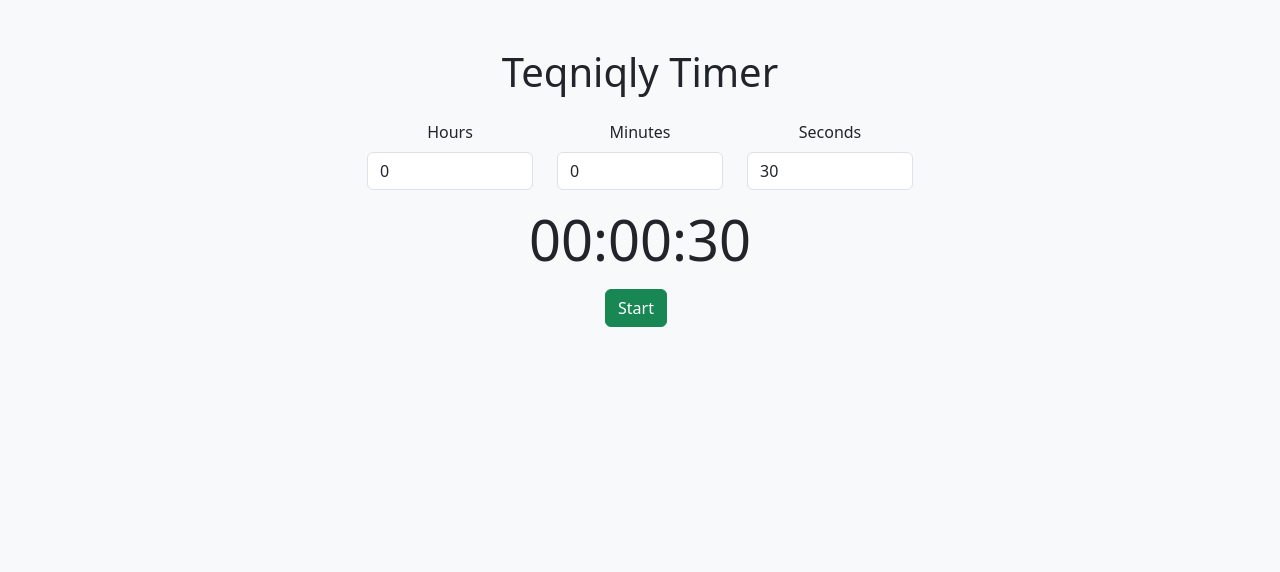
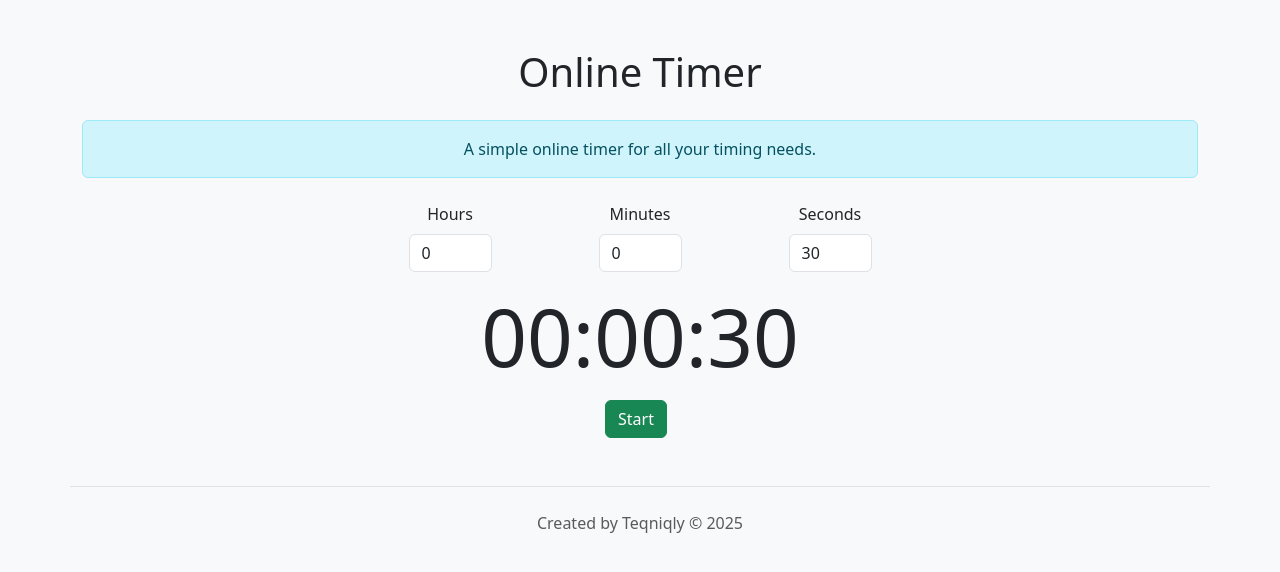
Before and after one commit to farooq-teqniqly/tq-timersite, a website with bundled scripts: page index.html in a window 1280 px wide. Built offline with nearby package versions, Linux system fonts and the light colour scheme.

Commit message:
feat: Header, footer, timer display enhancement (#2)
* feat: Added descriptive header.

* feat: Added descriptive footer.

* chore: Reduce input widths.

* feat: Mute timer text when timer ends.

---------

Co-authored-by: farooq-teqniqly <farooq@teqniqly.com>

```diff
--- a/index.html
+++ b/index.html
@@ -2,7 +2,7 @@
 <html lang="en">
   <head>
     <meta charset="UTF-8" />
-    <title>Modular Timer</title>
+    <title>Online Timer</title>
     <link
       href="https://cdn.jsdelivr.net/npm/bootstrap@5.3.2/dist/css/bootstrap.min.css"
       rel="stylesheet"
@@ -10,25 +10,49 @@
   </head>
   <body class="bg-light py-5">
     <div class="container text-center">
-      <h1 class="mb-4">Teqniqly Timer</h1>
+      <h1 class="mb-4">Online Timer</h1>
+      <div class="alert alert-info mb-4">
+        <p class="m-0">A simple online timer for all your timing needs.</p>
+      </div>
 
       <div class="row mb-3 justify-content-center">
         <div class="col-md-2">
           <label for="hoursInput" class="form-label">Hours</label>
-          <input type="number" class="form-control" id="hoursInput" value="0" min="0" max="5" />
+          <input
+            type="number"
+            class="form-control w-50 mx-auto"
+            id="hoursInput"
+            value="0"
+            min="0"
+            max="5"
+          />
         </div>
         <div class="col-md-2">
           <label for="minutesInput" class="form-label">Minutes</label>
-          <input type="number" class="form-control" id="minutesInput" value="0" min="0" max="59" />
+          <input
+            type="number"
+            class="form-control w-50 mx-auto"
+            id="minutesInput"
+            value="0"
+            min="0"
+            max="59"
+          />
         </div>
         <div class="col-md-2">
           <label for="secondsInput" class="form-label">Seconds</label>
-          <input type="number" class="form-control" id="secondsInput" value="30" min="0" max="59">
+          <input
+            type="number"
+            class="form-control w-50 mx-auto"
+            id="secondsInput"
+            value="30"
+            min="0"
+            max="59"
+          />
         </div>
       </div>
 
       <div class="mb-3">
-        <h2 id="timerDisplay" class="display-4">00:00:30</h2>
+        <h2 id="timerDisplay" class="display-1">00:00:30</h2>
       </div>
 
       <div>
@@ -38,6 +62,10 @@
       </div>
     </div>
 
+    <footer class="container mt-5 pt-4 border-top text-center text-muted">
+      <p>Created by Teqniqly © 2025</p>
+    </footer>
+
     <script type="module" src="./js/main.js"></script>
   </body>
 </html>
--- a/js/timer.js
+++ b/js/timer.js
@@ -1,4 +1,4 @@
-import { formatTime } from "./utils.js";
+import { formatTime, toggleClass } from "./utils.js";
 import { TimerUIContext, StoppedState, RunningState, PausedState } from "./state.js";
 
 export class Timer {
@@ -37,7 +37,8 @@
 
   start() {
     if (this.remainingTime <= 0) {
-      return;
+      toggleClass(this.display, "text-secondary");
+      this.setInitialDuration();
     }
 
     this.interval = setInterval(() => {
@@ -47,6 +48,7 @@
       if (this.remainingTime <= 0) {
         clearInterval(this.interval);
         this.interval = null;
+        toggleClass(this.display, "text-secondary");
         this.ui.transitionTo(StoppedState);
       }
     }, 1000);
--- a/js/utils.js
+++ b/js/utils.js
@@ -12,6 +12,18 @@
   }
 
   element.classList.add("d-none");
+}
+
+export function toggleClass(element, className) {
+  if (!(element instanceof Element)) {
+    throw new TypeError("Parameter must be a DOM element.");
+  }
+
+  if (typeof className !== "string") {
+    throw new TypeError("Second argument must be a string.");
+  }
+
+  element.classList.toggle(className);
 }
 
 export function formatTime(seconds) {
--- a/package.json
+++ b/package.json
@@ -29,8 +29,7 @@
   },
   "lint-staged": {
     "*.js": [
-      "npm run format",
-      "npm run lint:fix"
+      "npm run format"
     ]
   }
 }
```
